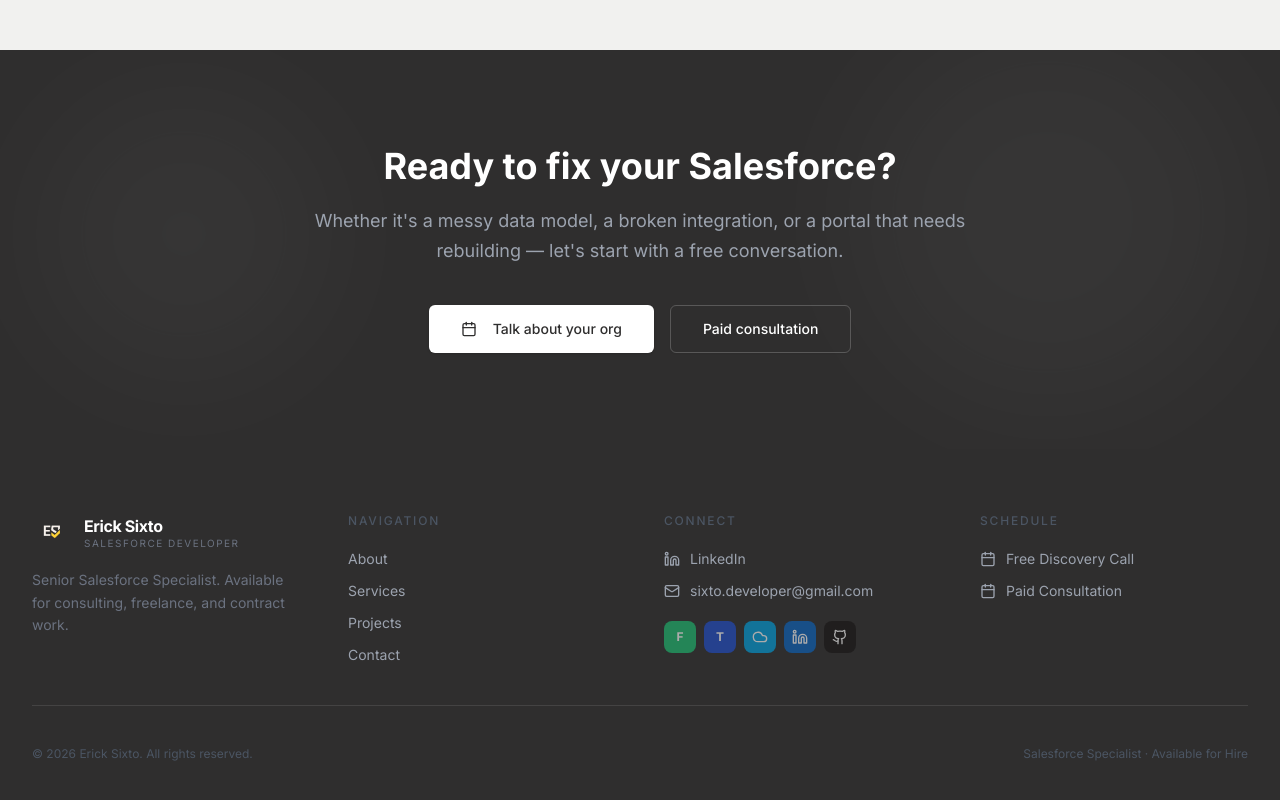
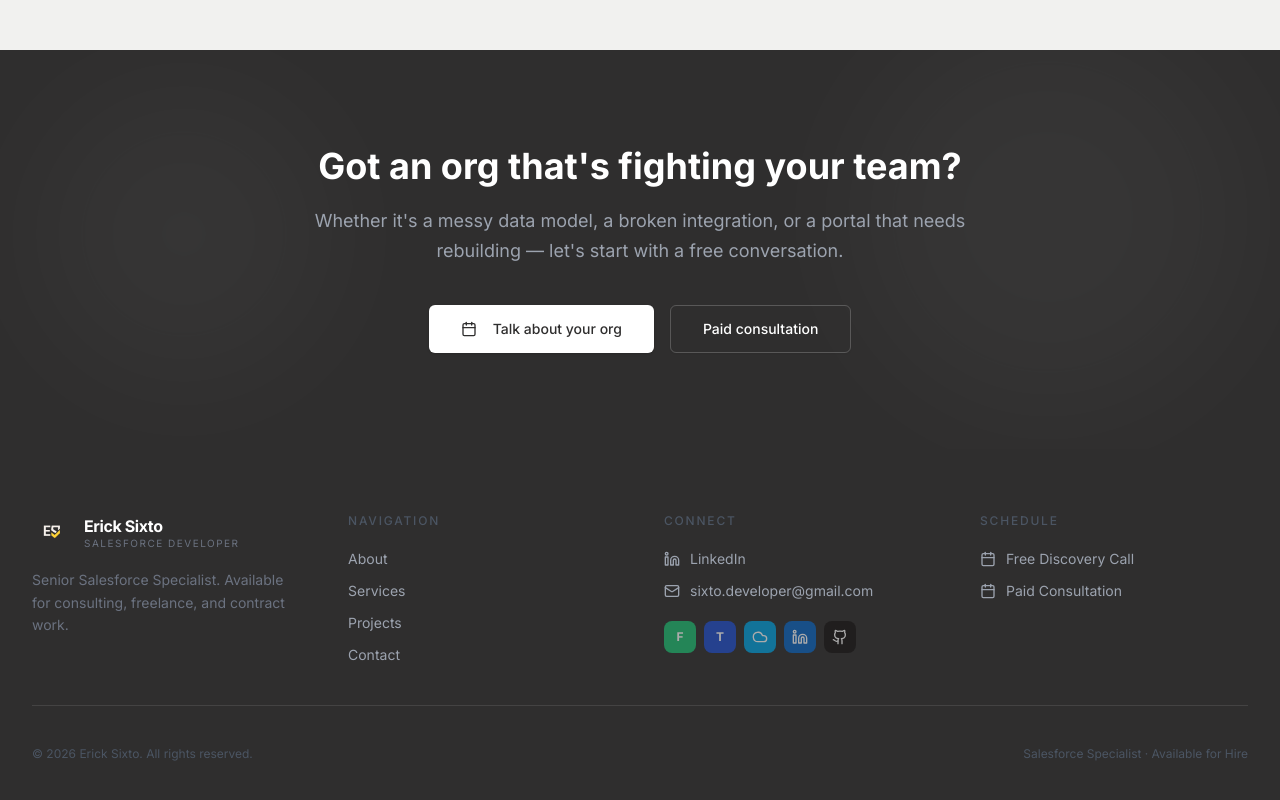
Before and after one commit to ErickSixto/ErickSixto.github.io, a React (Create React App) app: page / in a window 1280 px wide. Shown: the part 4276-5076 px from the top of the page. Built offline with nearby package versions, Linux system fonts and the light colour scheme.

Commit message:
copy: rewrite homepage final CTA heading to echo hero

```diff
--- a/src/pages/HomePage.jsx
+++ b/src/pages/HomePage.jsx
@@ -429,7 +429,7 @@
         </div>
         <div className="max-w-7xl mx-auto px-4 sm:px-6 lg:px-8 text-center relative z-10">
           <MotionSection>
-            <h2 className="text-3xl md:text-4xl font-bold text-white mb-5">Ready to fix your Salesforce?</h2>
+            <h2 className="text-3xl md:text-4xl font-bold text-white mb-5">Got an org that's fighting your team?</h2>
             <p className="text-lg text-gray-400 mb-10 max-w-2xl mx-auto leading-relaxed">
               Whether it's a messy data model, a broken integration, or a portal that needs rebuilding — let's start with a free conversation.
             </p>
```
